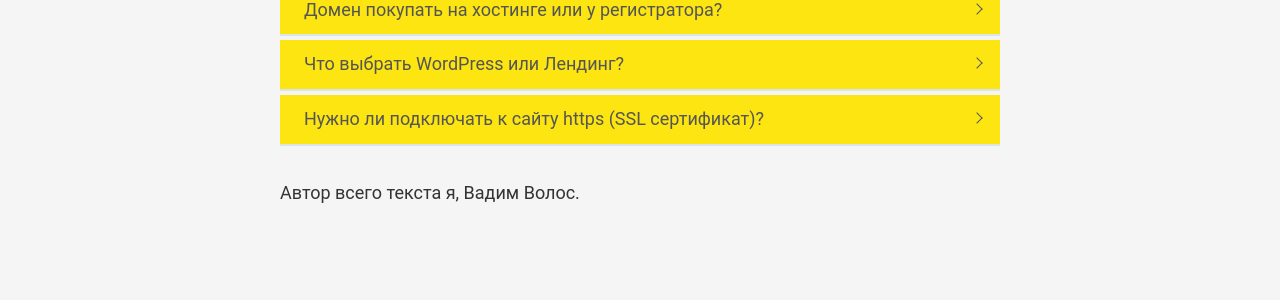
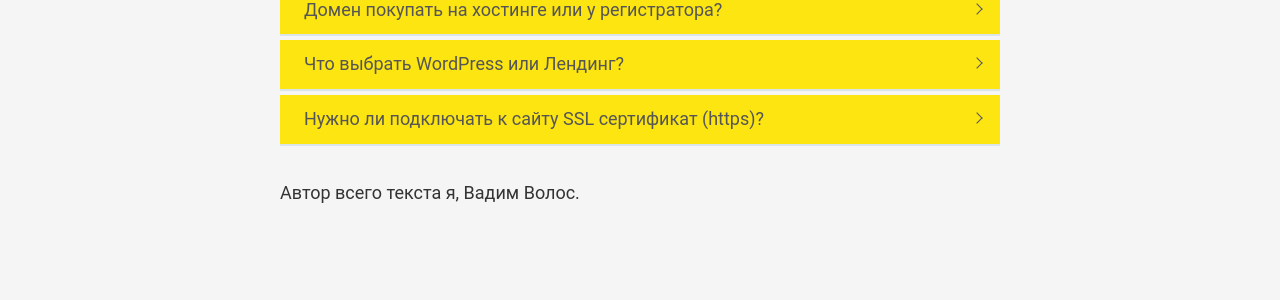
Before and after one commit to VadymVolos/vadymvolos.github.io, a Jekyll site: the page built from _posts/digital-marketing/2017-02-07-varianty-na-chem-sdelat-sayt.md, in a window 1280 px wide and 900 px high, scrolled down 2236 px. Shown: the part 441-741 px from the top of the window. Built offline with Jekyll 4.4.1, drawn with Linux system fonts in a browser that asks for light colours; nearby versions of some CDN libraries; comment, search, counter and statistics services are not loaded; some of the changed lines change nothing that is shown.

Commit message:
Update 2017-02-07-varianty-na-chem-sdelat-sayt.md

```diff
--- a/_posts/digital-marketing/2017-02-07-varianty-na-chem-sdelat-sayt.md
+++ b/_posts/digital-marketing/2017-02-07-varianty-na-chem-sdelat-sayt.md
@@ -184,9 +184,9 @@
 		</div>
 	</li>
 	<li class="accordion-li">
-		<a class="accordion-a">Нужно ли подключать к сайту https (SSL сертификат)?</a>
+		<a class="accordion-a">Нужно ли подключать к сайту SSL сертификат (https)?</a>
 		<div class="accordion-content">
-		SSL сертификат покупается на год также как хостинг и домен, но можно купить и на несколько лет. Стоимость от 12 usd в год, и выше (также есть бесплатные варианты SSL сертификатов). Смысл подключения - обезопасить пользователя, сделать соединение защищенным, в адресной строке браузера горит зеленый замочек. Раньше защищенное соединение делали для банк сайтов, и других онлайн сервисов где есть взаимодействие с деньгами, но теперь все владельцы сайтов любых тематик подключают к сайту https. В конце 2016 года Гугл сообщил что сайты с "https" будут ранжироваться выше чем сайты у которых его нет. В некоторых хостингах есть возможность подключить бесплатный SSL сертификат, некоторые хостинги (или регистраторы доменных имен) дают на первый год сертификат бесплатно, а дальше нужно продлевать и платить абонплату. Обязательного требования нет, что сайт должен быть с "https", на данный момент масса сайтов у которых нет "https".  Но лучше подключить, у вас будет небольшое преимущество в поиске (если вы продвигаетесь через поиск), и зеленый замочек в браузере возле адреса сайта вызывает у пользователей доверие.
+		SSL сертификат покупается на год также как хостинг и домен, но можно купить и на несколько лет. Стоимость от 12 usd в год, и выше (также есть бесплатные варианты SSL сертификатов). Смысл подключения - обезопасить пользователя, сделать соединение защищенным, в адресной строке браузера горит зеленый замочек. Раньше защищенное соединение делали для банк сайтов, и других онлайн сервисов где есть взаимодействие с деньгами, но теперь все владельцы сайтов любых тематик подключают к сайту https. В конце 2016 года Гугл сообщил что сайты с "https" будут ранжироваться выше чем сайты у которых его нет. В некоторых хостингах есть возможность подключить бесплатный SSL сертификат. Также некоторые хостинги (или регистраторы доменных имен) дают на первый год сертификат бесплатно, а дальше нужно продлевать и платить абонплату. Обязательного требования наличия у сайта "https" нет, на данный момент масса сайтов у которых пока еще нет "https".  Но лучше подключить, у вас будет немного больше преимущество в поиске (если вы продвигаетесь через поиск), и также зеленый замочек в браузере возле адреса сайта вызывает у пользователей больше доверия.
 ов.
 		<br><br>
 Единственно нужно помнить что если вы потом не захотите продлевать и оплачивать на след год SSL сертификат, то сайт перестанет быть доступен по ссылке "https" и станет доступен по ссылке "http" (без s). С точки зрения поисковиков, это разные варианты, поэтому позиция ваших страниц в органическом поиске может просесть, и потом придется восстанавливать и набирать позиции. Также если люди постили в соц сети ваш сайт с https, то когда у вас его не будет, то по этому адресу не будут доступны материалы. Поэтому если вы решили использовать "https" то обратного пути не будет, вам придется каждый год продолжать его использовать, и оплачивать.
```
